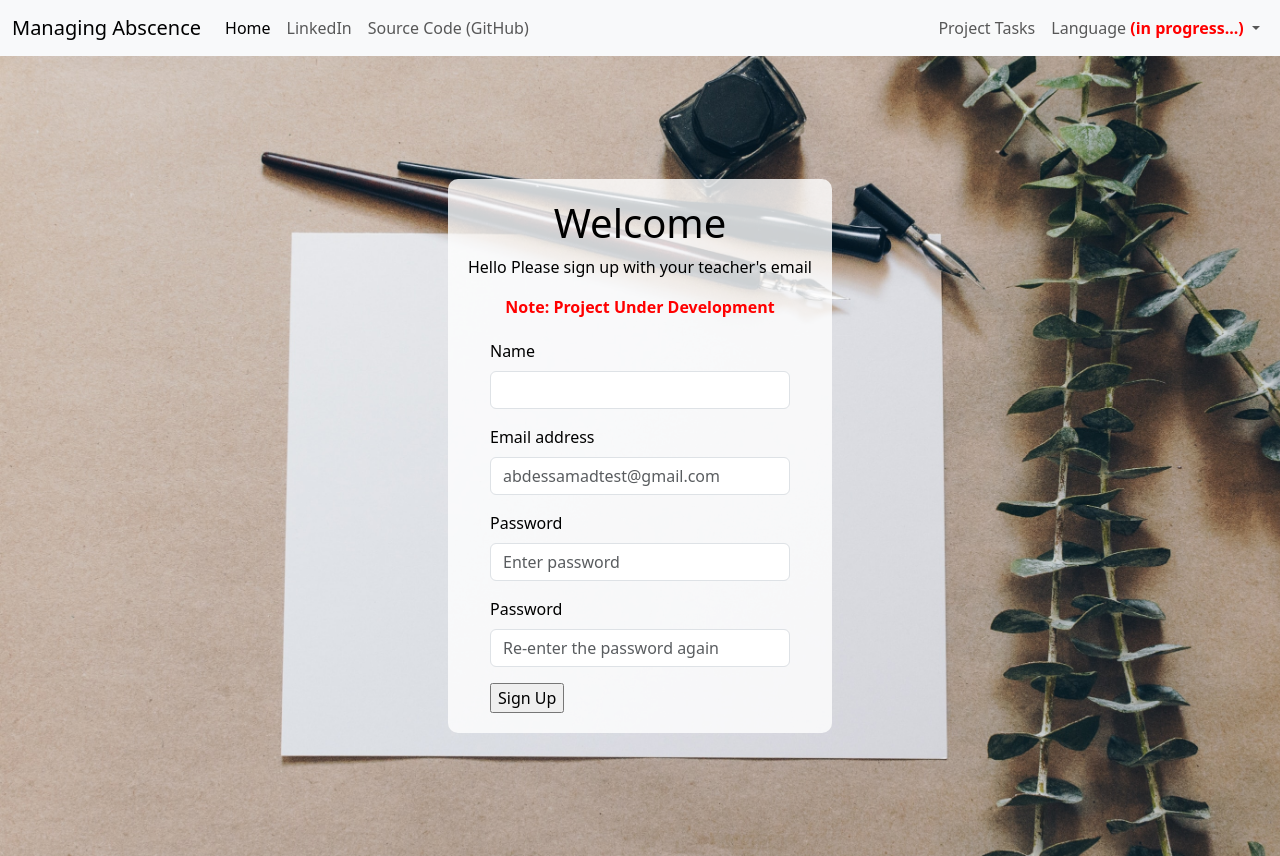
After one commit to AbdessamadTzn/Flask-Project, a Flask app: page /t_signup in a window 1280 px wide. The commit adds this page. Run offline with Flask 3, Linux system fonts and the light colour scheme.

Commit message:
Sign up before deploying. In progress...

```diff
--- a/app.py
+++ b/app.py
@@ -1,19 +1,86 @@
 import os
-from flask import Flask, render_template
+from flask import Flask, render_template, redirect, url_for, request, flash, jsonify
 from flask_sqlalchemy import SQLAlchemy
+import re
+
 
 app = Flask(__name__)
 
-app.config['SQLALCHEMY_DATABASE_URI'] = "sqlite:///abdessamd.db"
+app.config['SECRET_KEY'] = 'teacherssecretkey'
+app.config['SQLALCHEMY_DATABASE_URI'] = "sqlite:///teacher.db"
+app.config['SQLALCHEMY_TRACK_MODIFICATIONS'] = False
+teacher_db = SQLAlchemy(app)
+app.app_context().push()
 
-#TODO: define models
-#handle api hyaa lwal o dwzhaa l front end
+class Teacher(teacher_db.Model):
+    teacher_id = teacher_db.Column(teacher_db.Integer, primary_key=True)
+    name = teacher_db.Column(teacher_db.String(20), nullable=False)
+    email = teacher_db.Column(teacher_db.String(100), unique=True)
+    password = teacher_db.Column(teacher_db.String(100))
+    def __repr__(self):
+        return '<Teacher %r>' % self.name
+
+with app.app_context():
+    teacher_db.create_all()
+
+
 @app.route("/")
 def index():
     return render_template('home.html')
+
 @app.route("/student")
 def student():
     return render_template('studentlist.html')
+
+@app.route("/t_signup", methods=['POST', 'GET']) #sign up for teachers
+def teacher():
+    if request.method == 'POST':
+        tname = request.form['tname']
+        tmail = request.form['tmail']
+        tpw = request.form['tpassword']
+        tpwc = request.form['tpasswordconfirm']
+
+        if not re.match(r"[a-zA-Z0-9._%+-]+@[a-zA-Z0-9.-]+\.[a-zA-Z]{2,}", tmail):
+            flash("Please enter a valid email address (e.g., test@gmail.com)")
+            return render_template('signup.html')
+
+        else:
+
+            tuser = Teacher.query.filter_by(email=tmail).first()
+
+            if tuser:
+                flash("Email address already exists, please login instead")
+                return render_template('signup.html')
+
+            if tpw != tpwc:
+                flash("You should re-enter the same password!")
+                return render_template('signup.html')
+
+            new_tuser = Teacher(name=tname, email=tmail, password=tpw)
+
+            try:
+                teacher_db.session.add(new_tuser)
+                teacher_db.session.commit()
+            except Exception as e:
+                flash(f"Error signing up: {str(e)}")
+                return render_template('signup.html')
+    else:
+        return render_template('signup.html')
+
+
+@app.route("/teachers", methods=['GET'])
+def get_teachers():
+    teachers = Teacher.query.all()
+    teacher_list = []
+    for teacher in teachers:
+        teacher_data = {
+            'teacher_id': teacher.teacher_id,
+            'name': teacher.name,
+            'email': teacher.email
+        }
+        teacher_list.append(teacher_data)
+
+    return jsonify({'teachers': teacher_list})
 
 if __name__ == '__main__':
     app.run(debug=True)
--- a/templates/base.html
+++ b/templates/base.html
@@ -13,9 +13,13 @@
   </head>
 
   <body>
-    <!--
-    <script src="https://cdn.jsdelivr.net/npm/bootstrap@5.3.2/dist/js/bootstrap.bundle.min.js" integrity="sha384-C6RzsynM9kWDrMNeT87bh95OGNyZPhcTNXj1NW7RuBCsyN/o0jlpcV8Qyq46cDfL" crossorigin="anonymous"></script>
-    -->
+    <script
+      src="https://cdn.jsdelivr.net/npm/bootstrap@5.3.2/dist/js/bootstrap.bundle.min.js"
+      integrity="sha384-C6RzsynM9kWDrMNeT87bh95OGNyZPhcTNXj1NW7RuBCsyN/o0jlpcV8Qyq46cDfL"
+      crossorigin="anonymous"
+    ></script>
+    <script src="https://code.jquery.com/jquery-3.5.1.min.js"></script>
+
     <nav class="navbar navbar-expand-lg bg-body-tertiary">
       <div class="container-fluid">
         <button
@@ -66,18 +70,29 @@
                 >Project Tasks</a
               >
             </li>
+            <!-- Language Switcher Dropdown -->
+            <li class="nav-item dropdown">
+              <a
+                class="nav-link dropdown-toggle"
+                href="#"
+                id="languageDropdown"
+                role="button"
+                data-bs-toggle="dropdown"
+                aria-haspopup="true"
+                aria-expanded="false"
+              >
+                Language <b style="color: red">(in progress...)</b>
+              </a>
+              <div class="dropdown-menu" aria-labelledby="languageDropdown">
+                <a class="dropdown-item" href="#" onclick="switchLanguage('en')"
+                  >English</a
+                >
+                <a class="dropdown-item" href="#" onclick="switchLanguage('fr')"
+                  >Français</a
+                >
+              </div>
+            </li>
           </ul>
-          <!-- <form class="d-flex" role="search">
-            <input
-              class="form-control me-2"
-              type="search"
-              placeholder="Search"
-              aria-label="Search"
-            />
-            <button class="btn btn-outline-success" type="submit">
-              Search
-            </button>
-          </form> -->
         </div>
       </div>
     </nav>
@@ -88,5 +103,11 @@
       color: white;
     }
   </style>
+  <script>
+    function switchLanguage(lang) {
+      // Implement logic to change language or update content
+      console.log("Switching to language: " + lang);
+    }
+  </script>
   {% block content %} {% endblock %}
 </html>
--- /dev/null
+++ b/templates/signup.html
@@ -0,0 +1,112 @@
+{% extends 'base.html' %} {% block title %} Home {% endblock %} {% block content
+%}
+<div
+  style="
+    background-image: url('/static/images/teacherssignup.jpg');
+    background-size: cover;
+    height: 100vh;
+    display: flex;
+    flex-direction: column;
+    align-items: center;
+    justify-content: center;
+  "
+>
+  <div
+    style="
+      background-color: rgba(255, 255, 255, 0.8);
+      padding: 20px;
+      border-radius: 10px;
+    "
+  >
+    <h1 style="text-align: center; color: black">Welcome</h1>
+    <p style="text-align: center; color: black">
+      Hello Please sign up with your teacher's email
+      <!--here, without verification, assuning teachers already ave their own mail, and will use them -->
+    </p>
+    <p style="text-align: center; color: red">
+      <b>Note: Project Under Development</b><br />
+    </p>
+    {% with messages = get_flashed_messages() %} {% if messages %}
+    <div
+      class="notification is-danger"
+      style="
+        background-color: #ff8080;
+        color: black;
+        padding: 10px;
+        margin-bottom: 10px;
+        border-radius: 8px;
+      "
+    >
+      {{ messages[0] }}. Go to <a href="{{ url_for('index') }}">Login Page</a>.
+    </div>
+    {% endif %} {% endwith %}
+    <form
+      class="mx-auto"
+      style="margin-top: 20px; max-width: 300px"
+      action="/t_signup"
+      method="POST"
+    >
+      <div class="mb-3">
+        <label for="exampleInputEmail1" class="form-label" style="color: black"
+          >Name</label
+        >
+        <input
+          type="text"
+          class="form-control"
+          id="tname"
+          name="tname"
+          aria-describedby="emailHelp"
+        />
+      </div>
+      <div class="mb-3">
+        <label for="exampleInputEmail1" class="form-label" style="color: black"
+          >Email address</label
+        >
+        <input
+          type="email"
+          class="form-control"
+          id="tmail"
+          name="tmail"
+          aria-describedby="emailHelp"
+          pattern="[a-zA-Z0-9._%+-]+@[a-zA-Z0-9.-]+\.[a-zA-Z]{2,}"
+          title="Enter a valid email address (e.g., abdessamadtest@gmail.com)"
+          required
+          placeholder="abdessamadtest@gmail.com"
+        />
+      </div>
+      <div class="mb-3">
+        <label
+          for="exampleInputPassword1"
+          class="form-label"
+          style="color: black"
+          >Password</label
+        >
+        <input
+          type="password"
+          class="form-control"
+          id="tpassword"
+          name="tpassword"
+          placeholder="Enter password"
+        />
+      </div>
+      <div class="mb-3">
+        <label
+          for="exampleInputPassword1"
+          class="form-label"
+          style="color: black"
+          >Password</label
+        >
+        <input
+          type="password"
+          class="form-control"
+          id="tpasswordconfirm"
+          name="tpasswordconfirm"
+          placeholder="Re-enter the password again"
+        />
+      </div>
+      <input type="submit" value="Sign Up" />
+    </form>
+
+    {% endblock %}
+  </div>
+</div>
```
Also changed, not shown: templates/home.html (+80 -0 lines), instance/teacher.db (added), static/images/teacherssignup.jpg (added).
